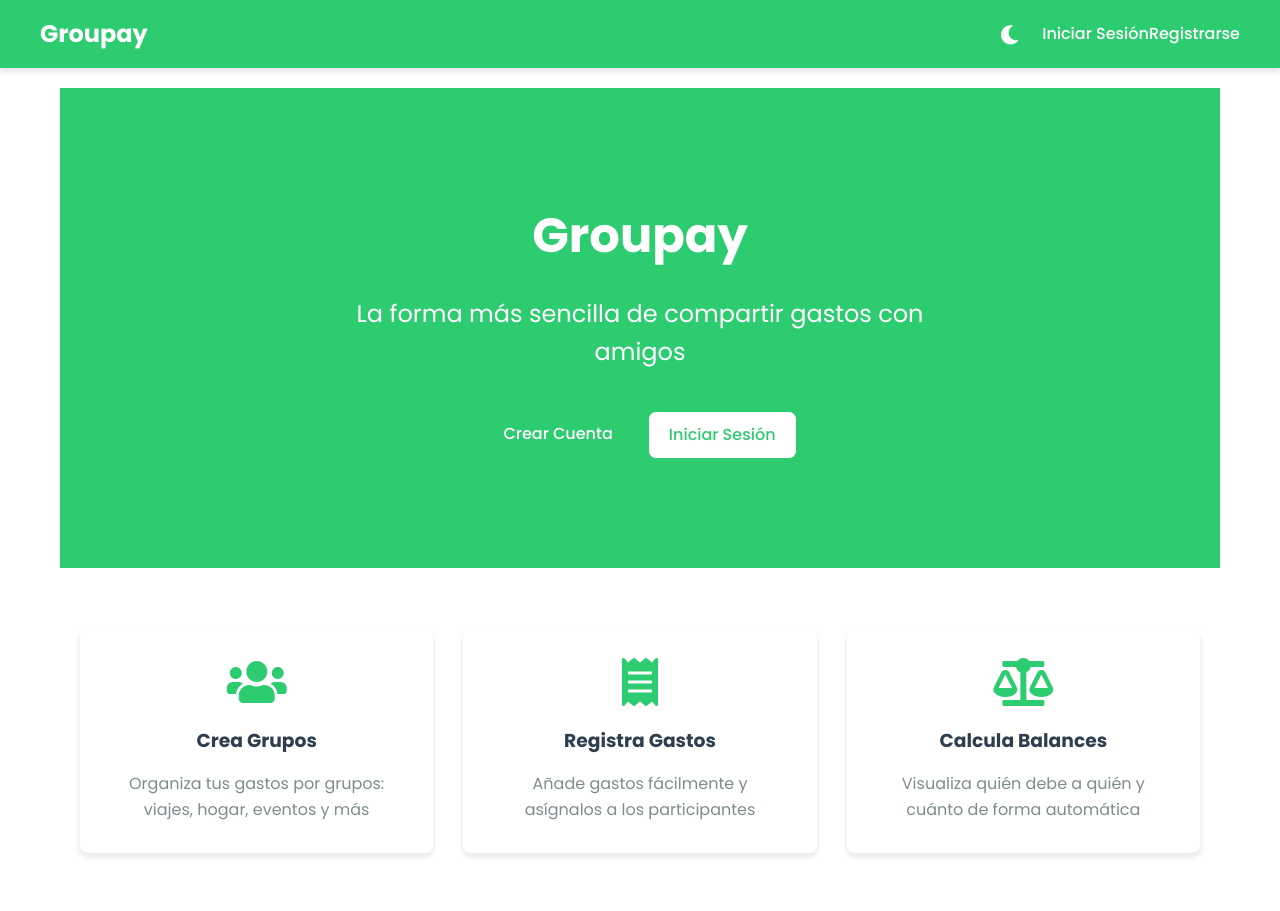
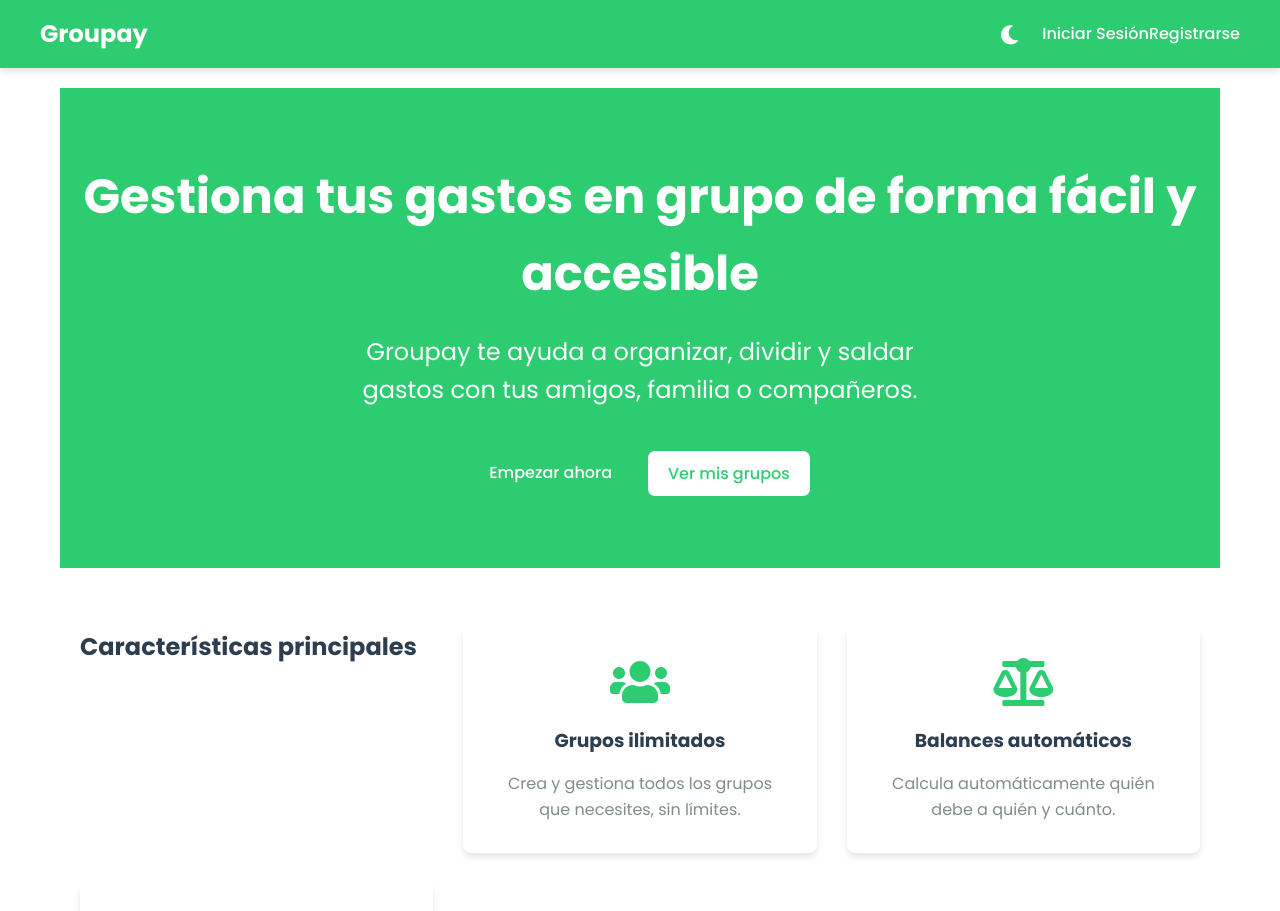
Before and after one commit to AndriuuU/Groupay-Vue, a Vue app: page / in a window 1280 px wide. Shown: the top 911 px of the page. Built offline with nearby package versions, Linux system fonts and the light colour scheme; no server answers; what vue-toast-notification would draw is missing.

Commit message:
Pruebas accesibilidad

```diff
--- a/src/assets/css/views/home.css
+++ b/src/assets/css/views/home.css
@@ -74,3 +74,13 @@
   .feature-card p {
     color: var(--text-light);
   }
+  .hero-section h1 {
+  font-size: 3rem;
+}
+.tagline {
+  font-size: 1.5rem;
+}
+a:focus, button:focus, .btn:focus {
+  outline: 3px solid var(--primary-color);
+  outline-offset: 2px;
+}
--- a/src/views/Home.vue
+++ b/src/views/Home.vue
@@ -1,33 +1,51 @@
 <template>
-    <div class="home-page">
-      <div class="hero-section">
-        <h1>Groupay</h1>
-        <p class="tagline">La forma más sencilla de compartir gastos con amigos</p>
-        <div class="cta-buttons">
-          <router-link to="/register" class="btn btn-primary">Crear Cuenta</router-link>
-          <router-link to="/login" class="btn btn-secondary">Iniciar Sesión</router-link>
-        </div>
+  <div class="home-page">
+    <section class="hero-section" aria-labelledby="main-title">
+      <h1 id="main-title">Gestiona tus gastos en grupo de forma fácil y accesible</h1>
+      <p class="tagline">
+        Groupay te ayuda a organizar, dividir y saldar gastos con tus amigos, familia o compañeros.
+      </p>
+      <nav class="cta-buttons" aria-label="Acciones principales">
+        <router-link to="/register" class="btn btn-primary" aria-label="Crear cuenta nueva">
+          <span>Empezar ahora</span>
+        </router-link>
+        <router-link to="/groups" class="btn btn-secondary" aria-label="Ver mis grupos">
+          <span>Ver mis grupos</span>
+        </router-link>
+      </nav>
+    </section>
+
+    <section class="features-section" aria-labelledby="features-title">
+      <h2 id="features-title">Características principales</h2>
+      <div class="feature-card" tabindex="0">
+        <i class="fas fa-users feature-icon" aria-hidden="true"></i>
+        <h3>Grupos ilimitados</h3>
+        <p>Crea y gestiona todos los grupos que necesites, sin límites.</p>
       </div>
+      <div class="feature-card" tabindex="0">
+        <i class="fas fa-balance-scale feature-icon" aria-hidden="true"></i>
+        <h3>Balances automáticos</h3>
+        <p>Calcula automáticamente quién debe a quién y cuánto.</p>
+      </div>
+      <div class="feature-card" tabindex="0">
+        <i class="fas fa-mobile-alt feature-icon" aria-hidden="true"></i>
+        <h3>Accesible en cualquier dispositivo</h3>
+        <p>Disfruta de una experiencia fluida y accesible desde móvil, tablet o PC.</p>
+      </div>
+    </section>
+  </div>
+</template>
 
-      <div class="features-section">
-        <div class="feature-card">
-          <i class="fas fa-users feature-icon"></i>
-          <h3>Crea Grupos</h3>
-          <p>Organiza tus gastos por grupos: viajes, hogar, eventos y más</p>
-        </div>
-        <div class="feature-card">
-          <i class="fas fa-receipt feature-icon"></i>
-          <h3>Registra Gastos</h3>
-          <p>Añade gastos fácilmente y asígnalos a los participantes</p>
-        </div>
-        <div class="feature-card">
-          <i class="fas fa-balance-scale feature-icon"></i>
-          <h3>Calcula Balances</h3>
-          <p>Visualiza quién debe a quién y cuánto de forma automática</p>
-        </div>
-      </div>
-    </div>
-  </template>
+<style scoped>
+@import '../assets/css/views/home.css';
+
+/* Foco visible para accesibilidad */
+a:focus, button:focus, .btn:focus, .feature-card:focus {
+  outline: 3px solid var(--primary-color);
+  outline-offset: 2px;
+}
+</style>
+
 
   <script>
   export default {
```
